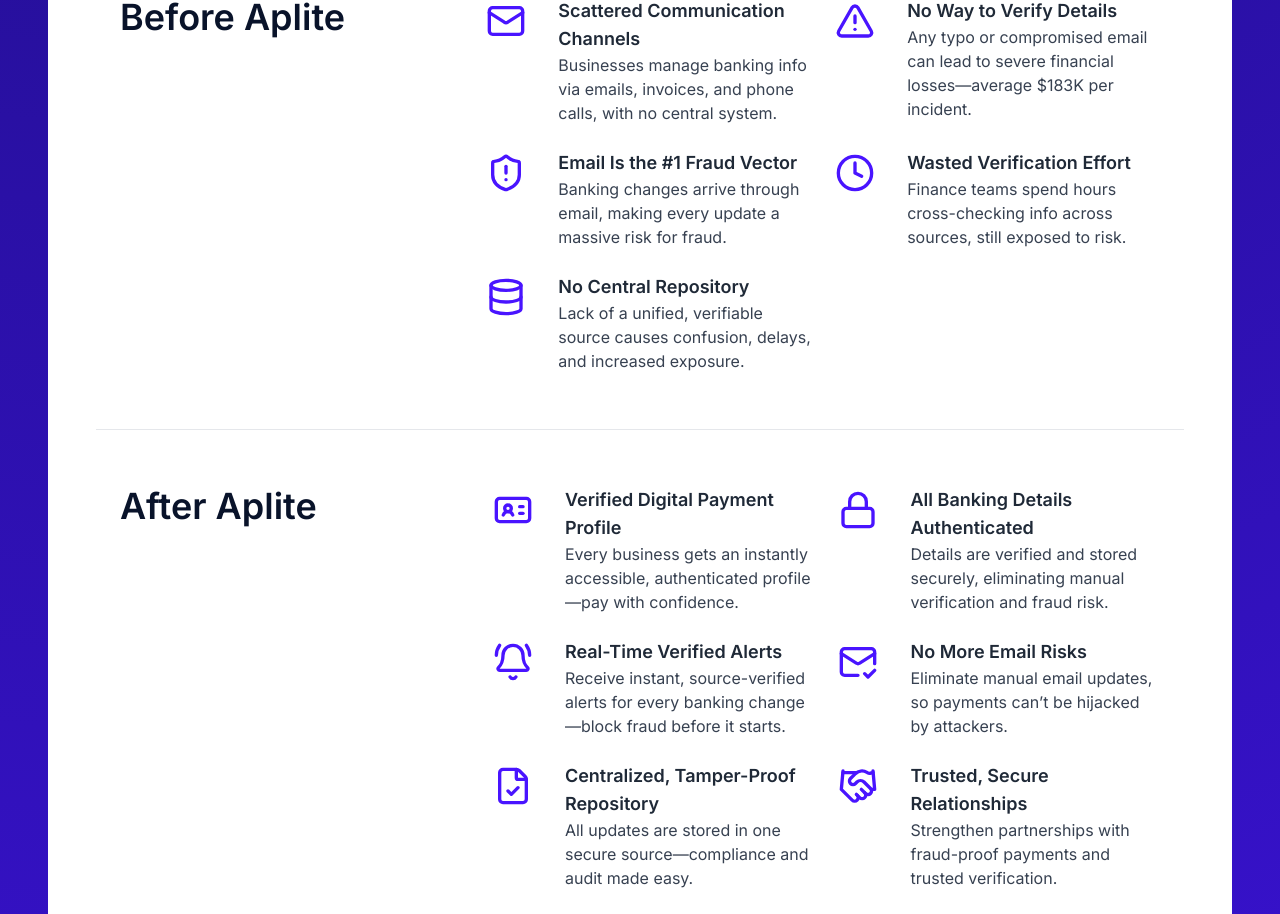
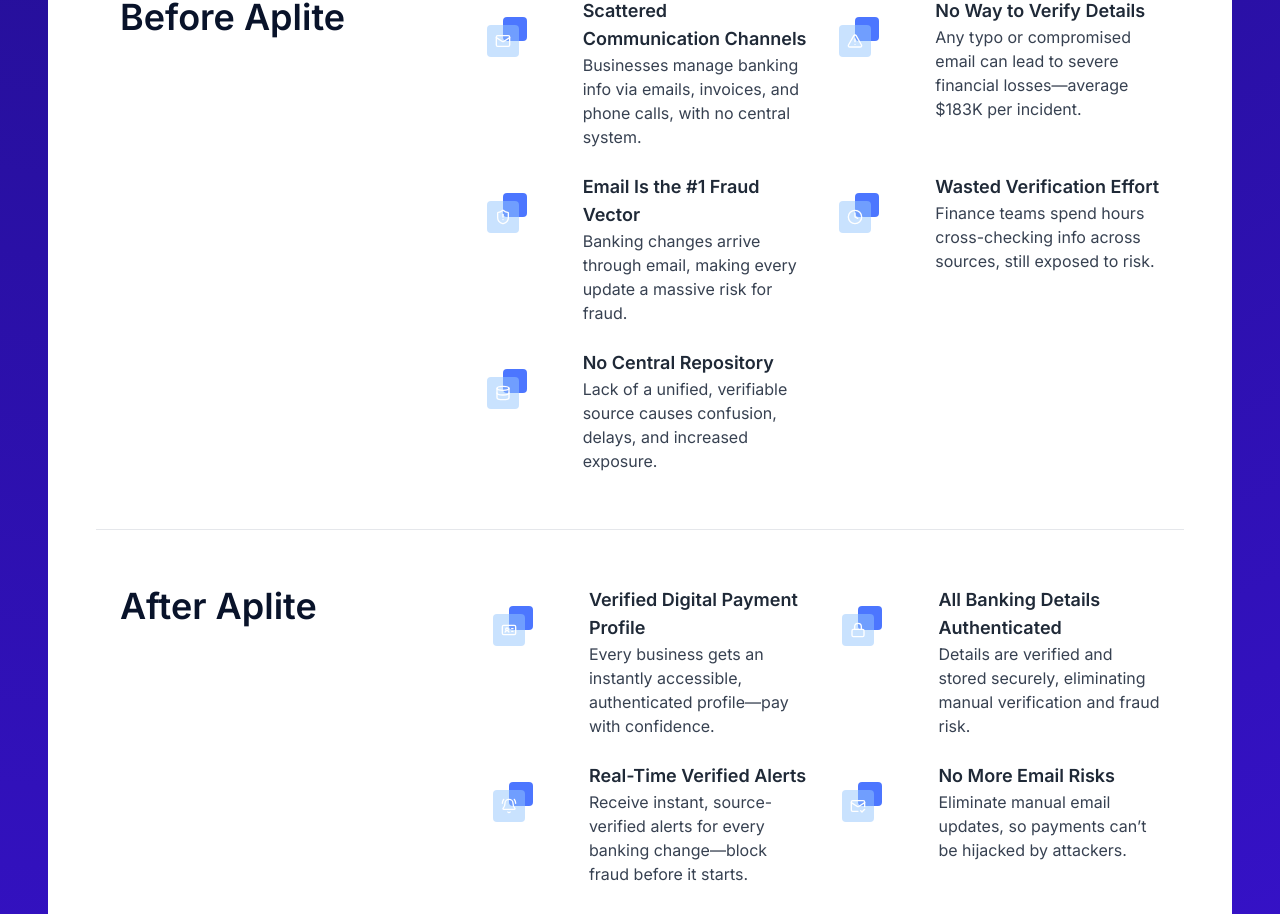
Before and after one commit to kartikbtspl/aplite-website, a Next.js app: page / in a window 1280 px wide. Shown: the part 4286-5200 px from the top of the page. Built offline with nearby package versions, Linux system fonts and the light colour scheme.

Commit message:
Updated FAQ

```diff
--- a/components/sections/before-after-aplite.tsx
+++ b/components/sections/before-after-aplite.tsx
@@ -1,5 +1,6 @@
 import Image from "next/image";
 import { Mail, AlertTriangle, DollarSign, ShieldAlert, Clock, Database, IdCard, Lock, BellRing, MailCheck, FileCheck, Handshake } from 'lucide-react';
+import ReusableReactIcon from "../ui/ReusableReactIcon";
 
 
 export function BeforeAfterAplite() {
@@ -23,7 +24,13 @@
             <div className="grid grid-cols-1 md:grid-cols-2 gap-6">
               <div className="flex items-start gap-8">
                 <div className="">
-                  <Mail className="mt-1 text-[#4914FF]" size={40} />
+                  {/* <Mail className="mt-1 text-[#4914FF]" size={40} /> */}
+                  <ReusableReactIcon
+                    sizeprop="sm"
+                    squareBgColor="#003cff"
+                    icon={Mail}
+                    iconBgColor="#93c5fd"
+                  />
                 </div>
                 <div>
                   <span className="font-semibold text-lg text-gray-800">Scattered Communication Channels</span>
@@ -32,7 +39,13 @@
               </div>
               <div className="flex items-start gap-8">
                 <div className="">
-                  <AlertTriangle className="mt-1 text-[#4914FF]" size={40} />
+                  {/* <AlertTriangle className="mt-1 text-[#4914FF]" size={40} /> */}
+                  <ReusableReactIcon
+                    sizeprop="sm"
+                    squareBgColor="#003cff"
+                    icon={AlertTriangle}
+                    iconBgColor="#93c5fd"
+                  />
                 </div>
                 <div>
                   <span className="font-semibold text-lg text-gray-800">No Way to Verify Details</span>
@@ -41,7 +54,13 @@
               </div>
               <div className="flex items-start gap-8">
                 <div className="">
-                  <ShieldAlert className="mt-1 text-[#4914FF]" size={40} />
+                  {/* <ShieldAlert className="mt-1 text-[#4914FF]" size={40} /> */}
+                  <ReusableReactIcon
+                    sizeprop="sm"
+                    squareBgColor="#003cff"
+                    icon={ShieldAlert}
+                    iconBgColor="#93c5fd"
+                  />
                 </div>
                 <div>
                   <span className="font-semibold text-lg text-gray-800">Email Is the #1 Fraud Vector</span>
@@ -50,7 +69,13 @@
               </div>
               <div className="flex items-start gap-8">
                 <div className="">
-                  <Clock className="mt-1 text-[#4914FF]" size={40} />
+                  {/* <Clock className="mt-1 text-[#4914FF]" size={40} /> */}
+                  <ReusableReactIcon
+                    sizeprop="sm"
+                    squareBgColor="#003cff"
+                    icon={Clock}
+                    iconBgColor="#93c5fd"
+                  />
                 </div>
                 <div>
                   <span className="font-semibold text-lg text-gray-800">Wasted Verification Effort</span>
@@ -59,7 +84,13 @@
               </div>
               <div className="flex items-start gap-8">
                 <div className="">
-                  <Database className="mt-1 text-[#4914FF]" size={40} />
+                  {/* <Database className="mt-1 text-[#4914FF]" size={40} /> */}
+                  <ReusableReactIcon
+                    sizeprop="sm"
+                    squareBgColor="#003cff"
+                    icon={Database}
+                    iconBgColor="#93c5fd"
+                  />
                 </div>
                 <div>
                   <span className="font-semibold text-lg text-gray-800">No Central Repository</span>
@@ -78,7 +109,13 @@
             <div className="grid grid-cols-1 md:grid-cols-2 gap-6">
               <div className="flex items-start gap-8">
                 <div className="">
-                  <IdCard className="mt-1 text-[#4914FF]" size={40} />
+                  {/* <IdCard className="mt-1 text-[#4914FF]" size={40} /> */}
+                  <ReusableReactIcon
+                    sizeprop="sm"
+                    squareBgColor="#003cff"
+                    icon={IdCard}
+                    iconBgColor="#93c5fd"
+                  />
                 </div>
                 <div>
                   <span className="font-semibold text-lg text-gray-800">Verified Digital Payment Profile</span>
@@ -87,7 +124,13 @@
               </div>
               <div className="flex items-start gap-8">
                 <div className="">
-                  <Lock className="mt-1 text-[#4914FF]" size={40} />
+                  {/* <Lock className="mt-1 text-[#4914FF]" size={40} /> */}
+                  <ReusableReactIcon
+                    sizeprop="sm"
+                    squareBgColor="#003cff"
+                    icon={Lock}
+                    iconBgColor="#93c5fd"
+                  />
                 </div>
                 <div>
                   <span className="font-semibold text-lg text-gray-800">All Banking Details Authenticated</span>
@@ -96,7 +139,13 @@
               </div>
               <div className="flex items-start gap-8">
                 <div className="">
-                  <BellRing className="mt-1 text-[#4914FF]" size={40} />
+                  {/* <BellRing className="mt-1 text-[#4914FF]" size={40} /> */}
+                  <ReusableReactIcon
+                    sizeprop="sm"
+                    squareBgColor="#003cff"
+                    icon={BellRing}
+                    iconBgColor="#93c5fd"
+                  />
                 </div>
                 <div>
                   <span className="font-semibold text-lg text-gray-800">Real-Time Verified Alerts</span>
@@ -105,7 +154,13 @@
               </div>
               <div className="flex items-start gap-8">
                 <div className="">
-                  <MailCheck className="mt-1 text-[#4914FF]" size={40} />
+                  {/* <MailCheck className="mt-1 text-[#4914FF]" size={40} /> */}
+                  <ReusableReactIcon
+                    sizeprop="sm"
+                    squareBgColor="#003cff"
+                    icon={MailCheck}
+                    iconBgColor="#93c5fd"
+                  />
                 </div>
                 <div>
                   <span className="font-semibold text-lg text-gray-800">No More Email Risks</span>
@@ -114,7 +169,13 @@
               </div>
               <div className="flex items-start gap-8">
                 <div className="">
-                  <FileCheck className="mt-1 text-[#4914FF]" size={40} />
+                  {/* <FileCheck className="mt-1 text-[#4914FF]" size={40} /> */}
+                  <ReusableReactIcon
+                    sizeprop="sm"
+                    squareBgColor="#003cff"
+                    icon={FileCheck}
+                    iconBgColor="#93c5fd"
+                  />
                 </div>
                 <div>
                   <span className="font-semibold text-lg text-gray-800">Centralized, Tamper-Proof Repository</span>
@@ -123,7 +184,13 @@
               </div>
               <div className="flex items-start gap-8">
                 <div className="">
-                  <Handshake className="mt-1 text-[#4914FF]" size={40} />
+                  {/* <Handshake className="mt-1 text-[#4914FF]" size={40} /> */}
+                  <ReusableReactIcon
+                    sizeprop="sm"
+                    squareBgColor="#003cff"
+                    icon={Handshake}
+                    iconBgColor="#93c5fd"
+                  />
                 </div>
                 <div>
                   <span className="font-semibold text-lg text-gray-800">Trusted, Secure Relationships</span>
```
Also changed, not shown: app/FAQ/page.tsx (added, +110 -0 lines).
